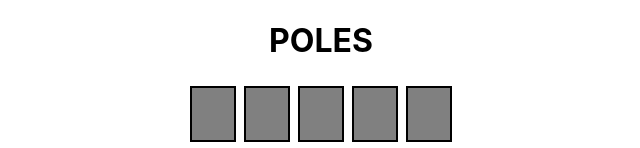
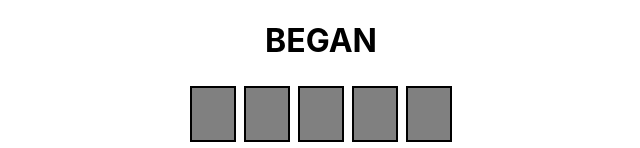
Before and after one commit to Out-A-Time/LearnWords-REACT, a React (Create React App) app in the folder client-learnwords-react/: page / in a window 1280 px wide. Shown: the top 148 px of the page, without its empty margins (319-959 px from the left). Built offline with nearby package versions, Linux system fonts and the light colour scheme.

Commit message:
Moving component logic up to the root

```diff
--- a/client-learnwords-react/src/App.js
+++ b/client-learnwords-react/src/App.js
@@ -6,11 +6,39 @@ import { Keyboard } from "./components/Keyboard";
 import { Dictionary } from "./components/Dictionary";
 import { Footer } from "./components/Footer";
 
+import { randomWord, randomWordIntoArray, createEmptyBoard } from "./gameModel";
+
 function App() {
+  const getWord = randomWord();
+  const randomWordAsArray = randomWordIntoArray(getWord);
+
+  const wordsBoard = createEmptyBoard();
+  console.log("wordsBoard: ", wordsBoard);
+  const rowCounterMax = Object.keys(wordsBoard).length;
+  let rowCounter = 0; //Max 6 - object length
+  let characterCounter = 0; //Max 4 (5 - 1)
+  console.log(
+    `Access wordsBoard at row${rowCounter} `,
+    wordsBoard[`row${rowCounter}`]
+  );
+
+  // // MIRRORS WORD BOARD ON THE HTML PAGE
+  // function mirrorWordBoard(board) {
+  //   for (let i = 1; i <= rowCounterMax; i++) {
+  //     for (let j = 0; j < board[`row${i}`].length; j++) {
+  //       let gridOnPage = document
+  //         .querySelectorAll(`.guess`)
+  //         [i - 1].querySelector(`.guess :nth-child(${[j + 1]})`);
+  //       gridOnPage.textContent = board[`row${i}`][j];
+  //     }
+  //   }
+  // }
+  // mirrorWordBoard(wordsBoard);
+
   return (
     <div className="App">
-      <Header />
-      <Board />
+      <Header word={getWord} />
+      <Board wordAsArray={randomWordAsArray} />
       <Keyboard />
       <Dictionary />
       <Footer year={new Date().getFullYear()} />
--- a/client-learnwords-react/src/components/Header.js
+++ b/client-learnwords-react/src/components/Header.js
@@ -1,12 +1,7 @@
-import { useState } from "react";
+// import { useState } from "react";
 
-import { randomWord, randomWordIntoArray } from "../gameModel";
+export function Header(props) {
+  // const [word, setWord] = useState();
 
-export function Header() {
-  const getWord = randomWord();
-
-  const [word, setWord] = useState(getWord);
-  const randomWordAsArray = randomWordIntoArray(word);
-
-  return <h1>{word}</h1>;
+  return <h1>{props.word}</h1>;
 }
--- a/client-learnwords-react/src/gameModel.js
+++ b/client-learnwords-react/src/gameModel.js
@@ -17,12 +17,12 @@ export const randomWordIntoArray = (word) => {
 };
 
 // CREATES EMPTY WORD BOARD
-export const createEmptyBoard = (array) => {
+export const createEmptyBoard = () => {
   const guessWordObject = {};
-  for (let i = 1; i <= 6; i++) {
+  for (let i = 0; i <= 5; i++) {
     guessWordObject[`row${i}`] = [];
     const underscore = "_";
-    for (let j = 0; j < array.length; j++) {
+    for (let j = 0; j < 5; j++) {
       // console.log(`row${i}`);
       guessWordObject[`row${i}`].push(underscore);
     }
```
Also changed, not shown: client-learnwords-react/src/components/Board.js (+2 -25 lines).
